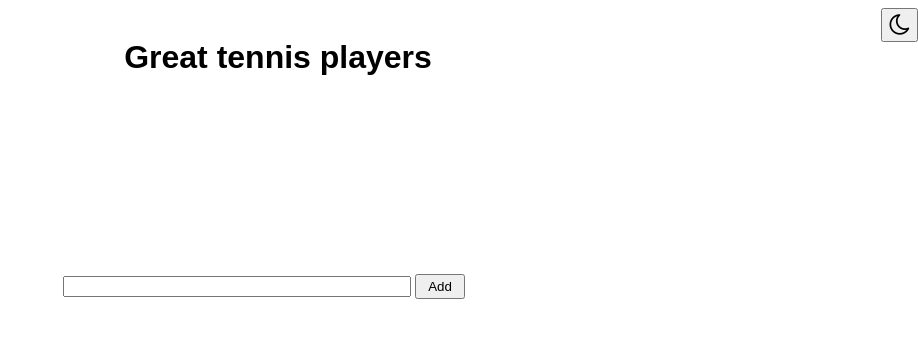
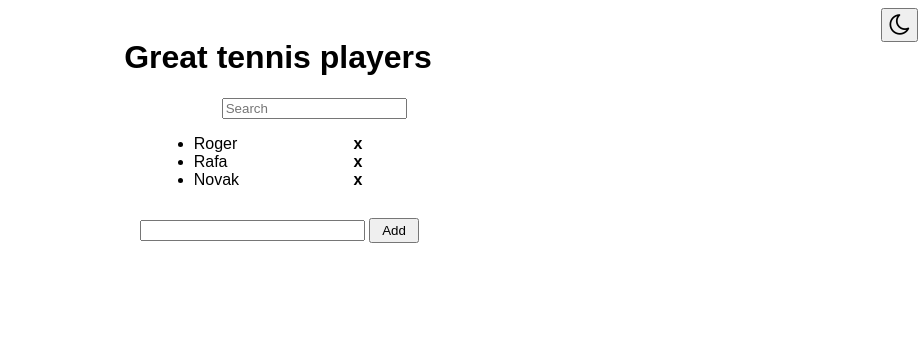
Before and after one commit to arpitsharma12/tennis_p, a plain HTML site: page index.html in a window 1280 px wide. Shown: the whole page, without its empty margins (362-1280 px from the left). Drawn offline with Linux system fonts and the light colour scheme.

Commit message:
Add files via upload

```diff
--- a/index.html
+++ b/index.html
@@ -1,16 +1,15 @@
 <!DOCTYPE html>
 <html lang="en">
+
 <head>
   <meta charset="UTF-8" />
   <meta http-equiv="X-UA-Compatible" content="IE=edge" />
   <meta name="viewport" content="width=device-width, initial-scale=1.0" />
   <link rel="stylesheet" href="style.css" />
-    <link
-      rel="stylesheet"
-      href="https://cdnjs.cloudflare.com/ajax/libs/font-awesome/4.7.0/css/font-awesome.min.css"
-    />
+  <link rel="stylesheet" href="https://cdnjs.cloudflare.com/ajax/libs/font-awesome/4.7.0/css/font-awesome.min.css" />
   <title>To do list</title>
 </head>
+
 <body>
 
   <button class="mode" onclick="myfunction()" style="font-size:24px;"><i class="fa fa-moon-o"></i></button>
@@ -18,18 +17,19 @@
   </button>
   <div class="container">
     <h1 class="heading">Great tennis players</h1>
+    <input type="text" id="search" placeholder="Search" onkeyup="searches()">
 
-      <ul id="box"></ul>
+    <ul id="box">
+      <!-- <li>Roger</li>
+        <li>Rafa</li>
+        <li>Novak</li> -->
+    </ul>
+
     <input type="text" id="name" class="input" />
-      <input
-        type="button"
-        value="Add"
-        id="btnclick"
-        class="btn"
-        onclick="addMore()"
-      />
+    <input type="button" value="Add" id="btnclick" class="btn" onclick="addMore()" />
     <span id="error"></span>
   </div>
   <script src="script.js"></script>
 </body>
+
 </html>
--- a/script.js
+++ b/script.js
@@ -1,12 +1,17 @@
-function addMore() {
-  document.getElementById("error").innerHTML = "";
-  let name = document.getElementById("name").value;
-  if (name == "") {
-    document.getElementById("error").innerHTML = "please enter value";
-  } else {
+
+let arr = ["Roger", "Rafa", "Novak"];
+let rev = arr.reverse();
+
+rev.forEach(elem => AddP(elem));
+
+
+function AddP(name) {
   let box = document.getElementById("box");
   let li = document.createElement("li");
-    li.textContent = name;
+
+
+  li.textContent = name[0].toUpperCase() + name.slice(1).toLowerCase();
+  li.className = "list"
   let a = document.createElement("a");
   a.textContent = "x";
   a.href = "javascript:void(0)";
@@ -18,6 +23,18 @@ function addMore() {
   } else {
     box.insertBefore(li, pos);
   }
+}
+
+function addMore() {
+
+  document.getElementById("error").innerHTML = "";
+  let name = document.getElementById("name").value;
+  if (name == "") {
+    document.getElementById("error").innerHTML = "please enter value";
+  } else {
+    AddP(name);
+
+
   }
   document.getElementById("name").value = "";
 }
@@ -31,3 +48,27 @@ function myfunction() {
   var element = document.body;
   element.classList.toggle("dark-mode");
 }
+
+
+function searches() {
+  let input = document.getElementById('search').value
+  input = input.toUpperCase();
+  let x = document.getElementsByClassName('list');
+
+  for (i = 0; i < x.length; i++) {
+    if (!x[i].innerHTML.toUpperCase().includes(input)) {
+      x[i].style.display = "none";
+    }
+    else {
+      x[i].style.display = "list-item";
+    }
+  }
+}
+
+var input = document.getElementById("name");
+input.addEventListener("keyup", function (event) {
+
+  if (event.key === `Enter`) {
+    addMore();
+  }
+});
--- a/style.css
+++ b/style.css
@@ -1,40 +1,62 @@
 body {
   font-family: sans-serif;
 }
+
 .container {
   padding: 10px;
 
-  width: 34%;
+  width: 26%;
   margin: auto;
 }
+
 .container .input {
-  width: 79%;
+  width: 66%;
   height: 20%;
+  position: relative;
+  margin-left: 26px;
 }
+
 .container .btn {
   width: 50px;
   height: 25px;
 }
+
 .container ul {
   padding: 80px;
+  padding-top: 0px;
+  padding-bottom: 13px;
 }
+
 .container li a {
   float: right;
   color: #000;
   text-decoration: none;
   font-weight: bold;
 }
+
 .container #error {
   font-size: 14;
 }
+
 .heading {
   text-align: center;
 }
+
 .dark-mode {
   background-color: black;
   color: white;
 }
-.mode{
-position:absolute;
-right: 0;
+
+.mode {
+  position: absolute;
+  right: 0;
 }
+
+#search {
+  position: relative;
+  margin-left: 108px;
+}
+
+.dark-mode li a {
+  color: white;
+}
```
Lines whose indentation alone changed are shown as unchanged.
